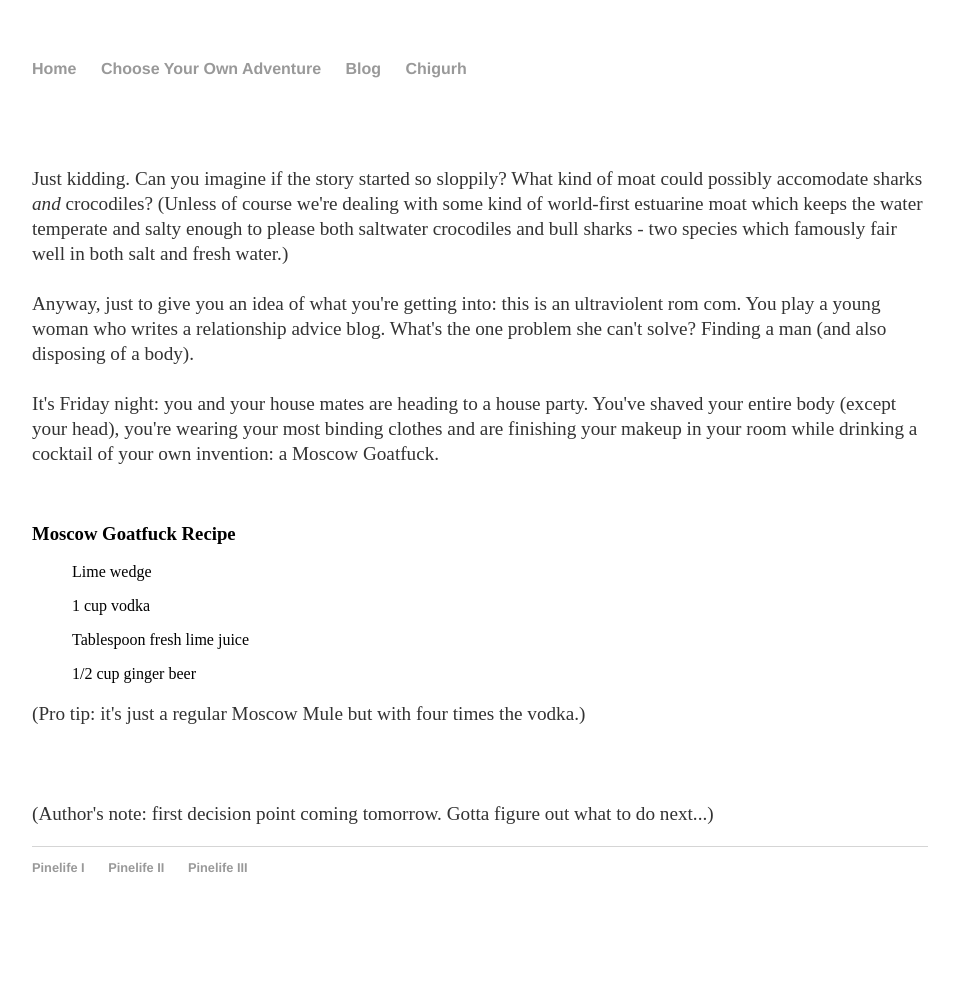
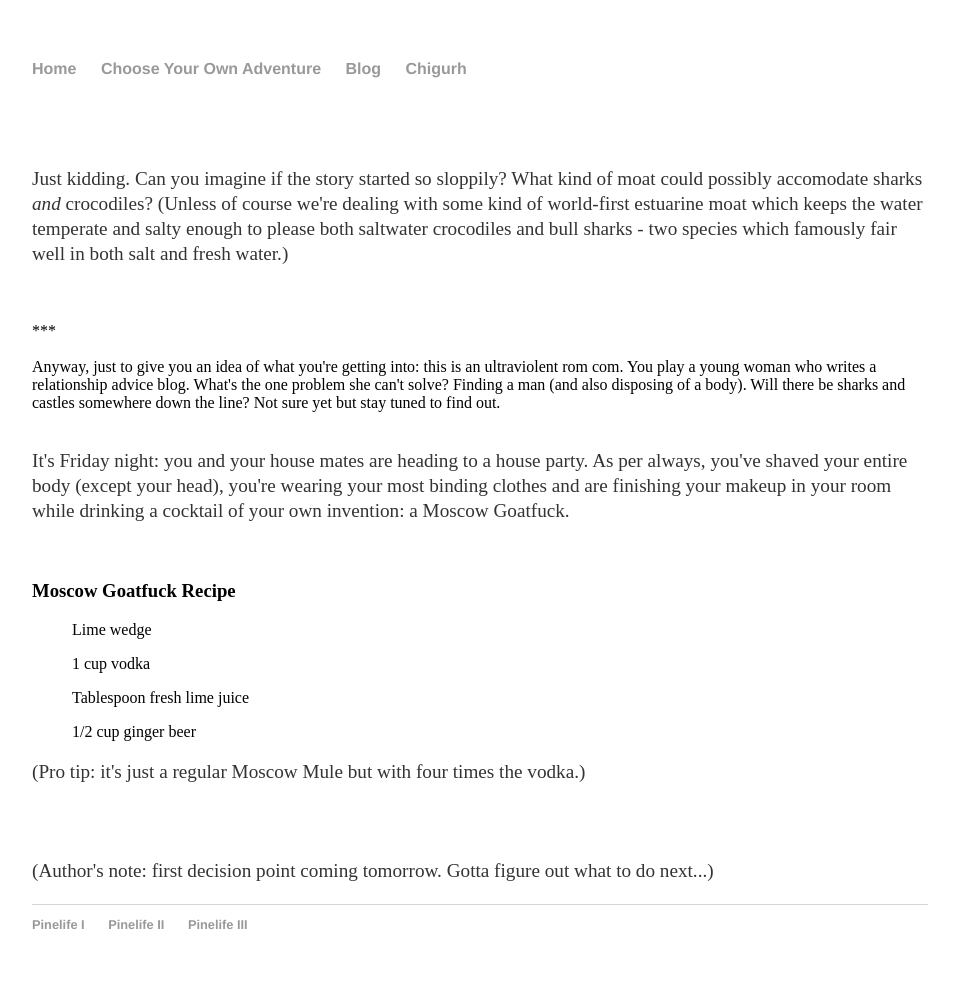
Before and after one commit to Pinelife/pinelife.github.io, a Jekyll site: the page built from Hellhole/Room1.html, in a window 1280 px wide. Shown: the whole page, without its empty margins (160-1119 px from the left). Built offline with Jekyll 4.4.1, drawn with Linux system fonts in a browser that asks for light colours; before the commit the page ends 935 px from its top, so only the background shows below that.

Commit message:
Update Room1.html

```diff
--- a/Hellhole/Room1.html
+++ b/Hellhole/Room1.html
@@ -5,13 +5,17 @@ title: Pinelife
 <br/>
 <br/>
 <br/>
-<p>Just kidding. Can you imagine if the story started so sloppily? What kind of moat could possibly accomodate sharks <i>and</i> crocodiles? (Unless of course we're dealing with some kind of world-first estuarine moat which keeps the water temperate and salty enough to please both saltwater crocodiles and bull sharks - two species which famously fair well in both salt and fresh water.)
+<p>Just kidding. Can you imagine if the story started so sloppily? What kind of moat could possibly accomodate sharks <i>and</i> crocodiles? (Unless of course we're dealing with some kind of world-first estuarine moat which keeps the water temperate and salty enough to please both saltwater crocodiles and bull sharks - two species which famously fair well in both salt and fresh water.)</p>
 <br/>
 <br/>
-Anyway, just to give you an idea of what you're getting into: this is an ultraviolent rom com. You play a young woman who writes a relationship advice blog. What's the one problem she can't solve? Finding a man (and also disposing of a body).
+  ***
 <br/>
 <br/>
-It's Friday night: you and your house mates are heading to a house party. You've shaved your entire body (except your head), you're wearing your most binding clothes and are finishing your makeup in your room while drinking a cocktail of your own invention: a Moscow Goatfuck.</p>
+Anyway, just to give you an idea of what you're getting into: this is an ultraviolent rom com. You play a young woman who writes a relationship advice blog. What's the one problem she can't solve? Finding a man (and also disposing of a body). Will there be sharks and castles somewhere down the line? Not sure yet but stay tuned to find out.
+<br/>
+<br/>
+<p>
+It's Friday night: you and your house mates are heading to a house party. As per always, you've shaved your entire body (except your head), you're wearing your most binding clothes and are finishing your makeup in your room while drinking a cocktail of your own invention: a Moscow Goatfuck.</p>
 <br/>
 <h3>Moscow Goatfuck Recipe</h3
 <li>
```
